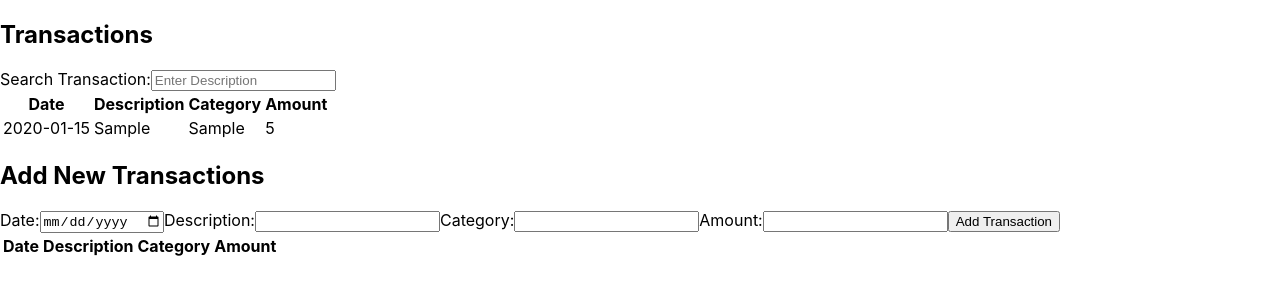
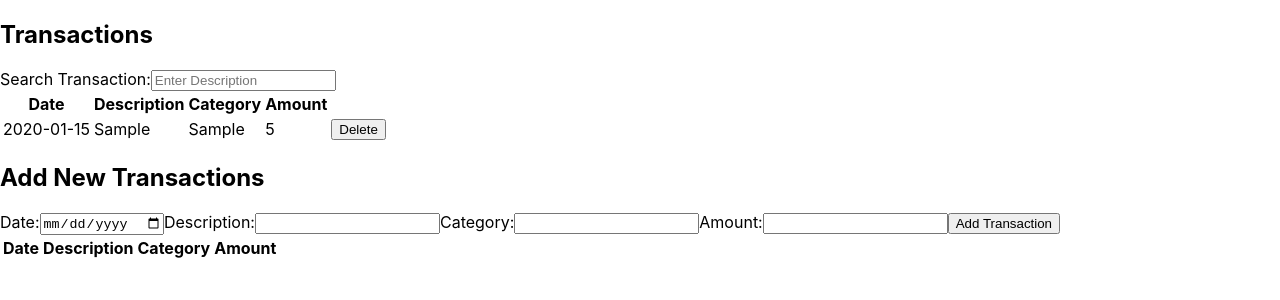
Before and after one commit to Houstin0/Code-Challenge-week1-Bank-of-Flatiron, a React (Create React App) app: page / in a window 1280 px wide. Both pictures are taken after typing "2020-01-15", "Sample", "Sample", "5" into the empty fields and a click on the button "Add Transaction". Shown: the top 300 px of the page. Built offline with nearby package versions, Linux system fonts and the light colour scheme; no server answers.

Commit message:
addition of delete button which removes a transaction from the table

```diff
--- a/src/App.js
+++ b/src/App.js
@@ -34,11 +34,21 @@ function App() {
   const filteredTransactions=transactions.filter((transaction)=>
   transaction.description.toLowerCase().includes(searchTerm.toLowerCase())
   )
+
+  const deleteTransactions=(transactionId)=>{
+    const updatedTransactions=transactions.filter(
+      (transaction)=>transaction.id!==transactionId)
+      setTransactions(updatedTransactions)
+  }
+
   return (
     <div className="App">
       <h2>Transactions</h2>
       <TransactionFilter onFilterChange={handleFilterChange}/>
-      <TransactionsTable transactions={filteredTransactions}/>
+      <TransactionsTable
+      transactions={filteredTransactions}
+      onDeleteTransaction={deleteTransactions}
+      />
       <AddNewTransaction onAddTransaction={addTransaction}/>
     </div>
   );
--- a/src/TransactionsTable.js
+++ b/src/TransactionsTable.js
@@ -1,14 +1,15 @@
 import React from "react"
-function TransactionsTable ({transactions=[]}){
+function TransactionsTable ({transactions=[],onDeleteTransaction}){
+
 
   return (
         <table>
             <thead>
             <tr>
-                <th>Date</th>
-              <th>Description</th>
-              <th>Category</th>
-               <th>Amount</th>
+             <th>Date</th>
+             <th>Description</th>
+             <th>Category</th>
+             <th>Amount</th>
             </tr>
             </thead>
         <tbody>
@@ -18,6 +19,9 @@ function TransactionsTable ({transactions=[]}){
               <td>{transaction.description}</td>
               <td>{transaction.category}</td>
               <td>{transaction.amount}</td>
+              <td><button onClick={()=>onDeleteTransaction(transaction.id)}
+              >Delete</button>
+              </td>
             </tr>
         ))}</tbody>
         </table>)
```
